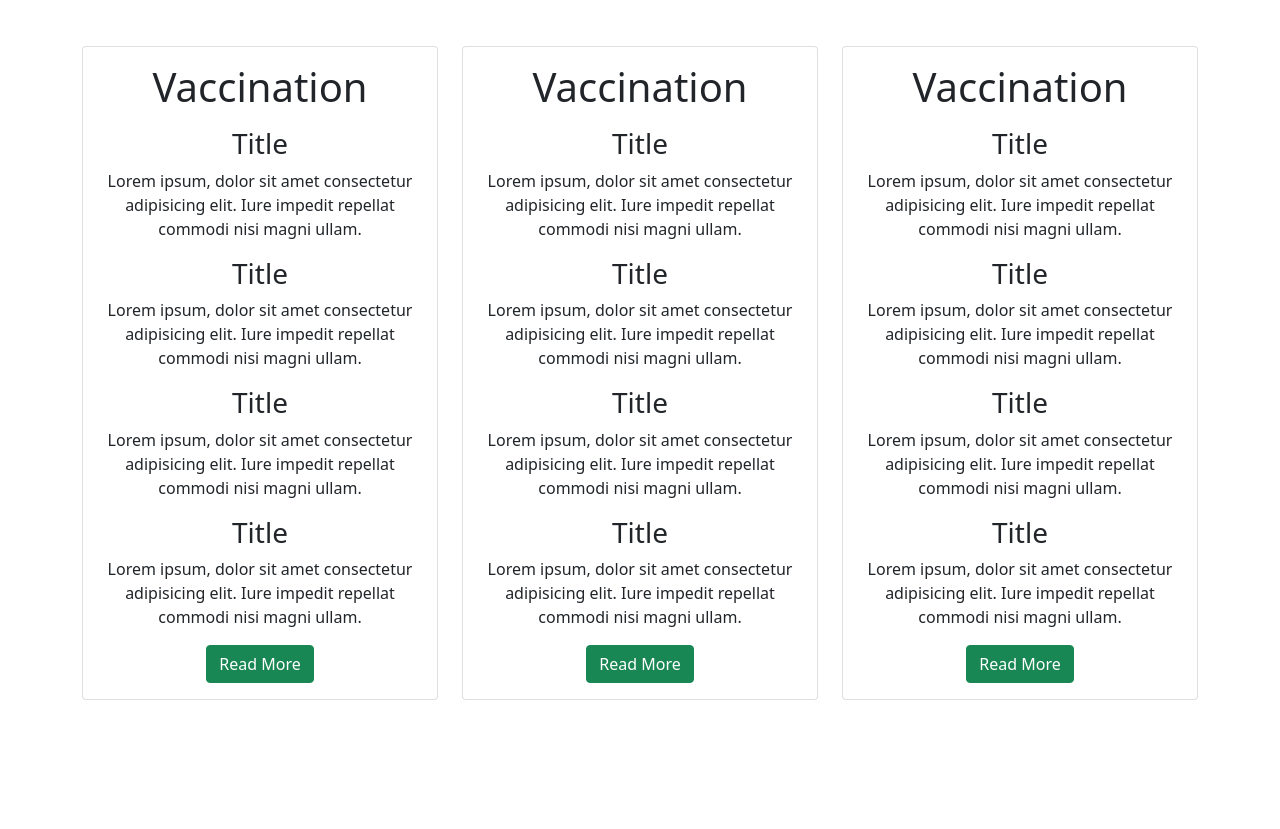
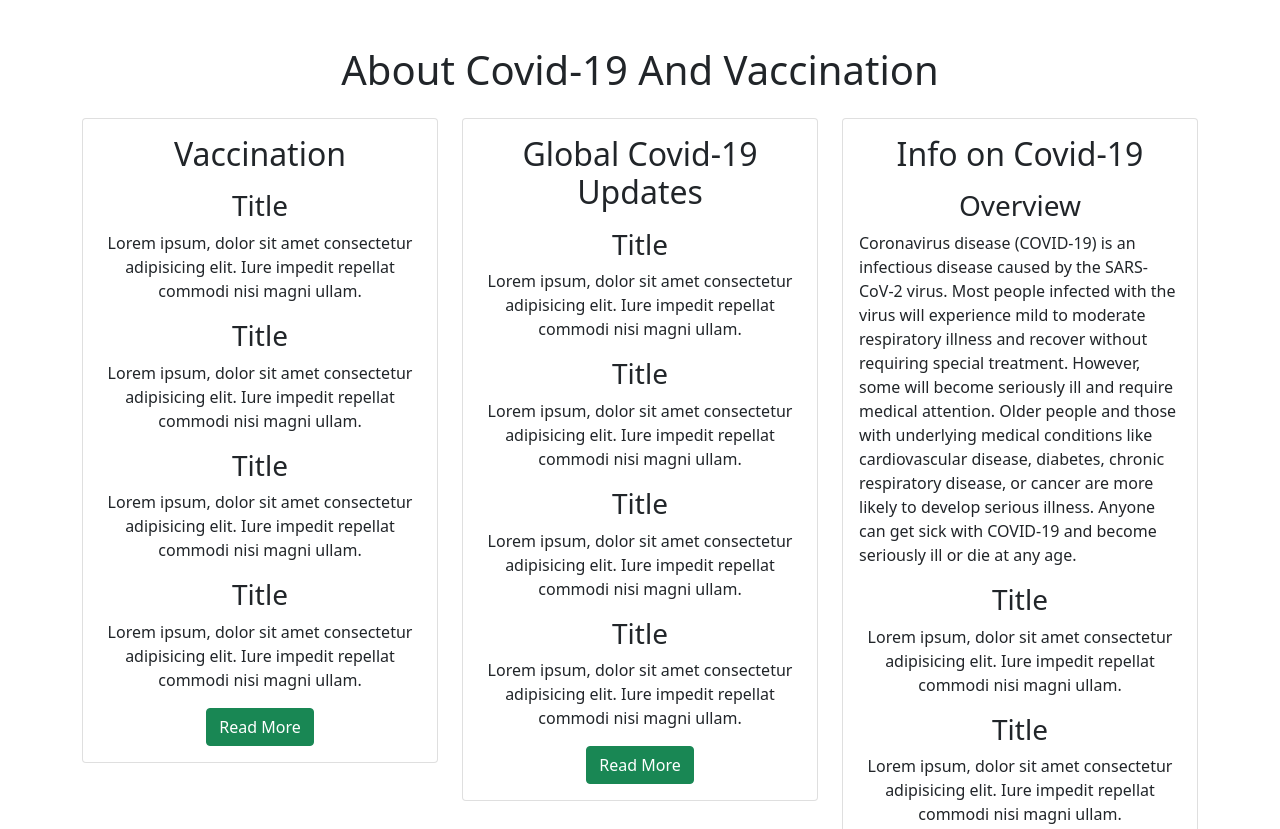
Before and after one commit to brian-makau/Vaccination-Site, a plain HTML site: page index.html in a window 1280 px wide. Shown: the part 732-1561 px from the top of the page. Before the commit the page ends 1480 px from the top, so only its background shows below. Drawn offline with nearby package versions, Linux system fonts and the light colour scheme.

Commit message:
Add a paragraph to give an overview of Covid-19.

```diff
--- a/index.html
+++ b/index.html
@@ -44,11 +44,12 @@
       <!-- End About section -->
       <section class="p-5">
         <div class="container">
+          <h1 class="h1 text-center">About Covid-19 And Vaccination</h1>
           <div class="row text-center">
-            <div class="col-md">
+            <div class="col-md my-3">
               <div class="card">
                 <div class="card-body text-center">
-                  <div class="h1 mb-3 bg-purple">
+                  <div class="h2 mb-3 bg-purple">
                     Vaccination
                   </div>
                   <h3 class="card-title">Title</h3>
@@ -71,12 +72,12 @@
                 </div>
               </div>
             </div>
-            <div class="col-md">
+            <div class="col-md my-3">
               <div class="col-md">
                 <div class="card">
                   <div class="card-body text-center">
-                    <div class="h1 mb-3 bg-purple">
-                      Vaccination
+                    <div class="h2 mb-3 bg-purple">
+                      Global Covid-19 Updates
                     </div>
                     <h3 class="card-title">Title</h3>
                     <p class="card-text">
@@ -99,16 +100,21 @@
                 </div>
               </div>
             </div>
-            <div class="col-md">
+            <div class="col-md my-3">
               <div class="col-md">
                 <div class="card">
                   <div class="card-body text-center">
-                    <div class="h1 mb-3 bg-purple">
-                      Vaccination
+                    <div class="h2 mb-3 bg-purple">
+                      Info on Covid-19
                     </div>
-                    <h3 class="card-title">Title</h3>
-                    <p class="card-text">
-                      Lorem ipsum, dolor sit amet consectetur adipisicing elit. Iure impedit repellat commodi nisi magni ullam.
+                    <h3 class="card-title">Overview</h3>
+                    <p class="card-text text-start">
+                      Coronavirus disease (COVID-19) is an infectious disease caused by the SARS-CoV-2 virus.
+                      Most people infected with the virus will experience mild to moderate respiratory illness
+                      and recover without requiring special treatment. However, some will become seriously ill
+                      and require medical attention. Older people and those with underlying medical conditions
+                      like cardiovascular disease, diabetes, chronic respiratory disease, or cancer are more likely to develop serious illness.
+                      Anyone can get sick with COVID-19 and become seriously ill or die at any age.
                     </p>
                     <h3 class="card-title">Title</h3>
                     <p class="card-text">
```
